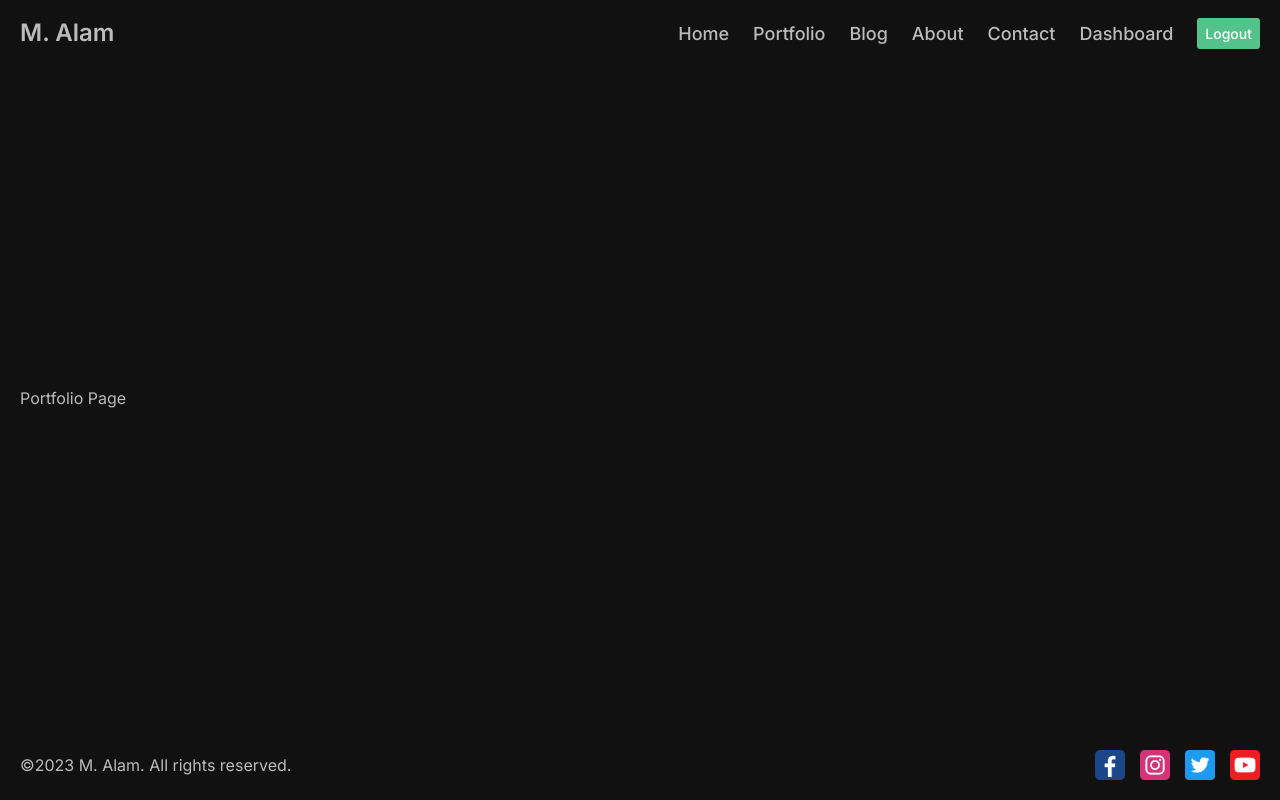
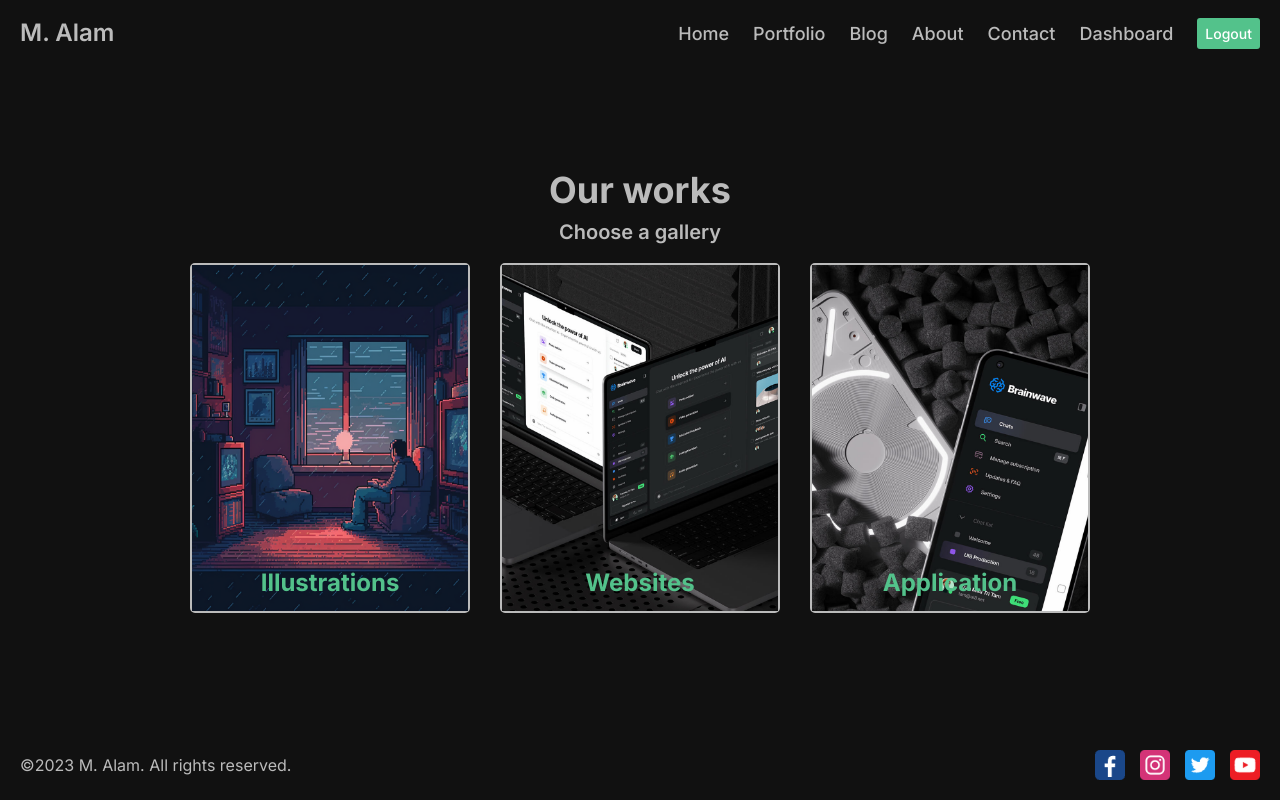
Before and after one commit to M-Alam116/blogpost, a Next.js app: page /portfolio in a window 1280 px wide. Built offline with nearby package versions, Linux system fonts and the light colour scheme.

Commit message:
portfolio page completed

```diff
--- a/src/app/contact/loading.jsx
+++ /dev/null
@@ -1,7 +0,0 @@
-import React from "react";
-
-const loading = () => {
-  return <div>loading</div>;
-};
-
-export default loading;
--- a/src/app/contact/page.jsx
+++ b/src/app/contact/page.jsx
@@ -11,7 +11,7 @@ const ContactPage = () => {
             src="/contact.png"
             alt=""
             fill={true}
-            className="object-contain"
+            className="object-contain animate"
           />
         </div>
         <form className="flex w-full flex-col gap-[20px] mx-auto">
--- a/src/app/globals.css
+++ b/src/app/globals.css
@@ -32,3 +32,26 @@ body {
   -webkit-background-clip: text;
   -webkit-text-fill-color: transparent;
 }
+
+.animate {
+  animation: move 3s infinite ease alternate;
+}
+
+@keyframes move {
+  from {
+    transform: translateY(-15px);
+  }
+  to {
+    transform: translateY(0px) scale(1.03);
+  }
+}
+
+.item:nth-child(2n + 1) {
+  flex-direction: row-reverse;
+}
+
+@media screen and (max-width: 769px) {
+  .item:nth-child(2n + 1) {
+    flex-direction: column;
+  }
+}
--- a/src/app/page.jsx
+++ b/src/app/page.jsx
@@ -18,7 +18,13 @@ export default function Home() {
         </Link>
       </div>
       <div className="flex justify-center items-center">
-        <Image src="/hero.png" width={370} height={300} alt="" />
+        <Image
+          src="/hero.png"
+          width={370}
+          height={300}
+          alt=""
+          className="object-contain animate"
+        />
       </div>
     </div>
   );
--- /dev/null
+++ b/src/app/portfolio/[category]/data.js
@@ -0,0 +1,71 @@
+export const items = {
+  applications: [
+    {
+      id: 1,
+      title: "Creative Portfolio",
+      desc: "Lorem ipsum dolor, sit amet consectetur adipisicing elit. Pariatur vel tenetur necessitatibus unde natus perspiciatis, amet cupiditate ducimus possimus, eaque ex autem id nobis eum dolorem. Neque eveniet fugiat tenetur?",
+      image:
+        "https://images.pexels.com/photos/57690/pexels-photo-57690.jpeg?auto=compress&cs=tinysrgb&w=1260&h=750&dpr=2",
+    },
+    {
+      id: 2,
+      title: "Minimal Single Product",
+      desc: "Lorem ipsum dolor, sit amet consectetur adipisicing elit. Pariatur vel tenetur necessitatibus unde natus perspiciatis, amet cupiditate ducimus possimus, eaque ex autem id nobis eum dolorem. Neque eveniet fugiat tenetur?",
+      image:
+        "https://images.pexels.com/photos/4300393/pexels-photo-4300393.png?auto=compress&cs=tinysrgb&w=1260&h=750&dpr=2",
+    },
+    {
+      id: 3,
+      title: "Strong Together Charity",
+      desc: "Lorem ipsum dolor, sit amet consectetur adipisicing elit. Pariatur vel tenetur necessitatibus unde natus perspiciatis, amet cupiditate ducimus possimus, eaque ex autem id nobis eum dolorem. Neque eveniet fugiat tenetur?",
+      image:
+        "https://images.pexels.com/photos/6646862/pexels-photo-6646862.jpeg?auto=compress&cs=tinysrgb&w=1260&h=750&dpr=2",
+    },
+  ],
+  illustrations: [
+    {
+      id: 1,
+      title: "Creative Portfolio",
+      desc: "Lorem ipsum dolor, sit amet consectetur adipisicing elit. Pariatur vel tenetur necessitatibus unde natus perspiciatis, amet cupiditate ducimus possimus, eaque ex autem id nobis eum dolorem. Neque eveniet fugiat tenetur?",
+      image:
+        "https://images.pexels.com/photos/57690/pexels-photo-57690.jpeg?auto=compress&cs=tinysrgb&w=1260&h=750&dpr=2",
+    },
+    {
+      id: 2,
+      title: "Minimal Single Product",
+      desc: "Lorem ipsum dolor, sit amet consectetur adipisicing elit. Pariatur vel tenetur necessitatibus unde natus perspiciatis, amet cupiditate ducimus possimus, eaque ex autem id nobis eum dolorem. Neque eveniet fugiat tenetur?",
+      image:
+        "https://images.pexels.com/photos/4300393/pexels-photo-4300393.png?auto=compress&cs=tinysrgb&w=1260&h=750&dpr=2",
+    },
+    {
+      id: 3,
+      title: "Strong Together Charity",
+      desc: "Lorem ipsum dolor, sit amet consectetur adipisicing elit. Pariatur vel tenetur necessitatibus unde natus perspiciatis, amet cupiditate ducimus possimus, eaque ex autem id nobis eum dolorem. Neque eveniet fugiat tenetur?",
+      image:
+        "https://images.pexels.com/photos/6646862/pexels-photo-6646862.jpeg?auto=compress&cs=tinysrgb&w=1260&h=750&dpr=2",
+    },
+  ],
+  websites: [
+    {
+      id: 1,
+      title: "Creative Portfolio",
+      desc: "Lorem ipsum dolor, sit amet consectetur adipisicing elit. Pariatur vel tenetur necessitatibus unde natus perspiciatis, amet cupiditate ducimus possimus, eaque ex autem id nobis eum dolorem. Neque eveniet fugiat tenetur?",
+      image:
+        "https://images.pexels.com/photos/57690/pexels-photo-57690.jpeg?auto=compress&cs=tinysrgb&w=1260&h=750&dpr=2",
+    },
+    {
+      id: 2,
+      title: "Minimal Single Product",
+      desc: "Lorem ipsum dolor, sit amet consectetur adipisicing elit. Pariatur vel tenetur necessitatibus unde natus perspiciatis, amet cupiditate ducimus possimus, eaque ex autem id nobis eum dolorem. Neque eveniet fugiat tenetur?",
+      image:
+        "https://images.pexels.com/photos/4300393/pexels-photo-4300393.png?auto=compress&cs=tinysrgb&w=1260&h=750&dpr=2",
+    },
+    {
+      id: 3,
+      title: "Strong Together Charity",
+      desc: "Lorem ipsum dolor, sit amet consectetur adipisicing elit. Pariatur vel tenetur necessitatibus unde natus perspiciatis, amet cupiditate ducimus possimus, eaque ex autem id nobis eum dolorem. Neque eveniet fugiat tenetur?",
+      image:
+        "https://images.pexels.com/photos/6646862/pexels-photo-6646862.jpeg?auto=compress&cs=tinysrgb&w=1260&h=750&dpr=2",
+    },
+  ],
+};
--- a/src/app/portfolio/[category]/page.jsx
+++ b/src/app/portfolio/[category]/page.jsx
@@ -1,4 +1,47 @@
-const PortfolioCategoryPage = () => {
-  return <div>PortfolioCategoryPage</div>;
+import Image from "next/image";
+import { items } from "./data.js";
+import { notFound } from "next/navigation.js";
+
+const getData = (cat) => {
+  const data = items[cat];
+
+  if (data) {
+    return data;
+  }
+
+  return notFound();
 };
+
+const PortfolioCategoryPage = ({ params }) => {
+  const data = getData(params.category);
+  return (
+    <div className="">
+      <h1 className="text-[18px] font-[700] text-[#53c28b] uppercase text-center">
+        {params.category}
+      </h1>
+
+      {data.map((item) => (
+        <div className="item flex flex-col md:flex-row justify-between items-center gap-[50px] mt-[50px] mb-[20px] md:mb-[100px]" key={item.id}>
+          <div className="w-full flex flex-col gap-[10px]">
+            <h1 className="text-[28px] font-[700] text">{item.title}</h1>
+            <p className="text-[16px] font-[500]">{item.desc}</p>
+            <button className="bg-btnBg w-fit text-white px-[20px] py-[10px] rounded-[5px]">
+              See More
+            </button>
+          </div>
+          <div className="relative w-full flex justify-center rounded-[10px] group overflow-hidden">
+            <Image
+              className="rounded-[10px] group-hover:scale-105 transition-all duration-500"
+              width={350}
+              height={350}
+              src={item.image}
+              alt=""
+            />
+          </div>
+        </div>
+      ))}
+    </div>
+  );
+};
+
 export default PortfolioCategoryPage;
--- /dev/null
+++ b/src/app/portfolio/layout.jsx
@@ -0,0 +1,12 @@
+import React from "react";
+
+const layout = ({ children }) => {
+  return (
+    <div className="pt-[30px] pb-[50px]">
+      <h1 className="text-[36px] font-[700] text-center">Our works</h1>
+      {children}
+    </div>
+  );
+};
+
+export default layout;
--- a/src/app/portfolio/page.jsx
+++ b/src/app/portfolio/page.jsx
@@ -1,9 +1,50 @@
+import Image from "next/image";
+import Link from "next/link";
 const PortfolioPage = () => {
   return (
-    <div>
-      Portfolio Page
+    <div className="flex flex-col gap-[1rem]">
+      <h1 className="text-center text-[20px] font-[600]">Choose a gallery</h1>
+      <div className="flex flex-wrap gap-[30px] justify-center">
+        <Link
+          href="/portfolio/illustrations"
+          className="border-[2px] border-[#bbb] rounded-[5px] w-[280px] h-[350px] relative bg-cover"
+        >
+          <span className="absolute left-1/2 transform -translate-x-1/2 bottom-[10px] text-[24px] font-[700] z-[1] text-[#53c28b]">
+            Illustrations
+          </span>
+          <Image
+            src="/illustration.png"
+            fill={true}
+            alt=""
+            className="object-cover"
+          />
+        </Link>
+        <Link
+          href="/portfolio/websites"
+          className="border-[2px] border-[#bbb] rounded-[5px] w-[280px] h-[350px] relative bg-cover"
+        >
+          <span className="absolute left-1/2 transform -translate-x-1/2 bottom-[10px] text-[24px] font-[700] z-[1] text-[#53c28b]">
+            Websites
+          </span>
+          <Image
+            src="/websites.jpg"
+            fill={true}
+            alt=""
+            className="object-cover"
+          />
+        </Link>
+        <Link
+          href="/portfolio/applications"
+          className="border-[2px] border-[#bbb] rounded-[5px] w-[280px] h-[350px] relative bg-cover"
+        >
+          <span className="absolute left-1/2 transform -translate-x-1/2 bottom-[10px] text-[24px] font-[700] z-[1] text-[#53c28b]">
+            Application
+          </span>
+          <Image src="/apps.jpg" fill={true} alt="" className="object-cover" />
+        </Link>
+      </div>
     </div>
-  )
-}
+  );
+};
 
 export default PortfolioPage;
```
